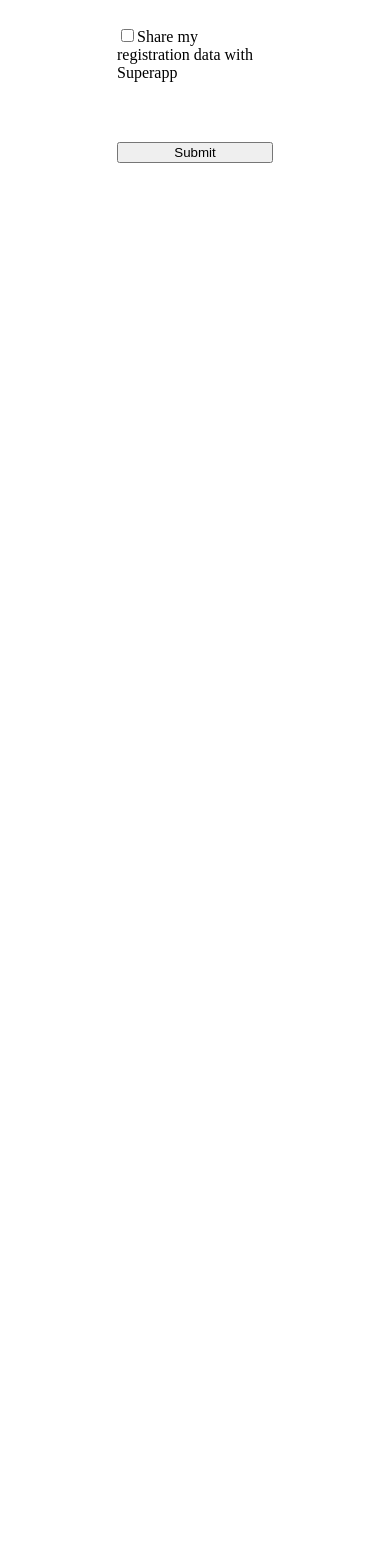
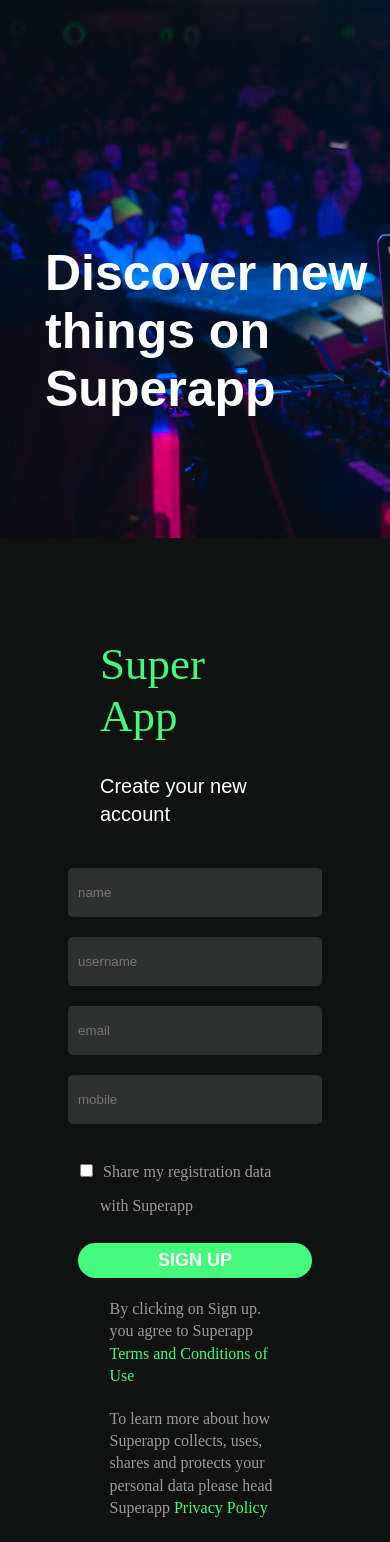
Before and after one commit to CuvetteTA/superapp-capstone-jun24, a React (Vite) app: page / in a window 390 px wide. Shown: the part 306-1848 px from the top of the page. Before the commit the page ends 844 px from the top, so only its background shows below. Built offline with nearby package versions, Linux system fonts and the light colour scheme; no server answers.

Commit message:
style: update homepage styling, add responsive styling to homepage

```diff
--- /dev/null
+++ b/src/components/Home.module.css
@@ -0,0 +1,148 @@
+*{
+    padding: 0;
+    margin: 0;
+}
+html, body {
+    height: 100%;
+    width: 100%;
+}
+
+.main {
+    display: flex;
+    flex-direction: row;
+}
+
+.discover {
+    background-image: url('../assets/bg.png');
+    height: 100vh;
+    width: 50vw;
+    display: flex;
+    justify-content: center;
+    align-items: flex-end;
+    color: #ffffff;
+}
+
+.discover h1 {
+    padding: 0px 0px 120px 45px;
+    font-size: 50px;
+    font-family: "Fredoka", sans-serif;
+}
+
+.formDiv {
+    height: 100vh;
+    width: 50vw;
+    background-color: #101111;
+}
+
+.form {
+    display: flex;
+    flex-direction: column;
+    margin: 100px 100px;
+    align-items: center;
+
+}
+
+
+.formHeading {
+    display: grid;
+    place-items: center;
+}
+
+.formHeading h1 {
+    font-family: "Single Day", cursive;
+    margin-bottom: 20px;
+    color:#45fa7c;
+    font-weight: 500;
+    font-size: 45px;
+
+}
+
+.formHeading p {
+    font-family: "Fredoka", sans-serif;
+    margin-bottom: 40px;
+    color: #ffffff;
+    font-size: 20px;
+}
+
+.inputs {
+    display: flex;
+    flex-direction: column;
+}
+
+.inputField {
+    height: 45px;
+    width: 400px;
+    border: none;
+    padding: 2px 10px;
+    background-color: #2f3030;
+    color: #ffffff;
+    border-radius: 5px;
+}
+
+.checkbox {
+    margin: 20px 10px 20px -130px;
+
+}
+
+.checkBoxDialogue {
+    color: #9e9999;
+}
+
+
+.submitButton {
+    height: 35px;
+    width: 415px;
+    border-radius: 20px;
+    border: none;
+    background-color: #45fa7c;
+    color: #ffffff;
+    font-weight:700;
+    font-size: large;
+    margin-top: 10px;
+}
+
+.termsAndConditions {
+    width: 400px;
+    color: #9e9999;
+}
+
+.termsAndConditions, p{
+    margin: 10px 0px 20px 0px;
+    line-height: 1.4;
+}
+
+.tc {
+    color:#45fa7c
+}
+
+@media (max-width: 800px) {
+    .main {
+        flex-direction: column; /* Change row to column for small screens */
+    }
+
+    .discover {
+        width: 100vw; /* Full width on small screens */
+        height: 100vh;  /* Half height */
+    }
+
+    .formDiv {
+        width: 100vw;  /* Full width for the form on small screens */
+        height: auto;  /* Half height */
+    }
+
+    .inputField {
+        width: 60vw;
+    }
+    .submitButton {
+        width: 60vw;
+    }
+
+    .checkbox {
+        margin: 20px 10px 20px -20px;
+
+    }
+
+    .termsAndConditions {
+        width: 90%;
+    }
+}
--- a/src/pages/Home.jsx
+++ b/src/pages/Home.jsx
@@ -1,5 +1,6 @@
 import { useState } from "react";
 import { useNavigate } from "react-router-dom";
+import styles from "../components/Home.module.css";
 
 export default function Home() {
   const navigate = useNavigate();
@@ -68,19 +69,21 @@ export default function Home() {
 
   }
   return (
-    <div>
+  <div className={styles.main}>
+    <div className={styles.discover}>
+      <h1>Discover new things on Superapp</h1>
+    </div>
+    <div className={styles.formDiv}>
         <form
           onSubmit={handleSubmit}
-        style={{
-          display: "flex",
-          flexDirection: "column",
-          gap: "20px",
-          width: "40vw",
-          marginLeft: "auto",
-          marginRight: "auto",
-        }}
+          className={styles.form}
         >
-        <input
+      <div className={styles.formHeading}>
+        <h1>Super App</h1>
+        <p>Create your new account</p>
+      </div>
+      <div className={styles.inputs}>
+        <input className={styles.inputField}
           type="text"
           name="name"
           placeholder="name"
@@ -90,6 +93,7 @@ export default function Home() {
         <span style={{ color: "red", height: "20px" }}>{errors.name}</span>
 
         <input
+          className={styles.inputField}
           type="text"
           name="username"
           placeholder="username"
@@ -99,6 +103,7 @@ export default function Home() {
         <span style={{ color: "red", height: "20px" }}>{errors.username}</span>
 
         <input
+          className={styles.inputField}
           type="email"
           name="email"
           placeholder="email"
@@ -108,6 +113,7 @@ export default function Home() {
         <span style={{ color: "red", height: "20px" }}>{errors.email}</span>
 
         <input
+          className={styles.inputField}
           type="tel"
           name="mobile"
           placeholder="mobile"
@@ -115,22 +121,32 @@ export default function Home() {
           onChange={handleInput}
         />
         <span style={{ color: "red", height: "20px" }}>{errors.mobile}</span>
+      </div>
+
 
       <div>
         <input
+          className={styles.checkbox}
           type="checkbox"
           name="checkbox"
           id="checkbox"
           onChange={handleInput}
         />
-          <label htmlFor="checkbox">
+        <label className={styles.checkBoxDialogue} htmlFor="checkbox">
           Share my registration data with Superapp
         </label>
       </div>
-        <span style={{ color: "red", height: "20px" }}>{errors.checkbox}</span>
-
-        <button type="submit">Submit</button>
+      <div>
+        <span style={{ color: "red",  height: "30px" }}>{errors.checkbox}</span>
+        <br/>
+        <button className={styles.submitButton} type="submit">SIGN UP</button>
+      </div>
+      <div className={styles.termsAndConditions}>
+        <p>By clicking on Sign up. you agree to Superapp <span className={styles.tc}>Terms and Conditions of Use </span></p>
+        <p>To learn more about how Superapp collects, uses, shares and protects your personal data please head Superapp <span className={styles.tc}>Privacy Policy </span> </p>
+      </div>
     </form>
+    </div>
     </div>
   );
 }
```
Lines whose indentation alone changed are shown as unchanged.
